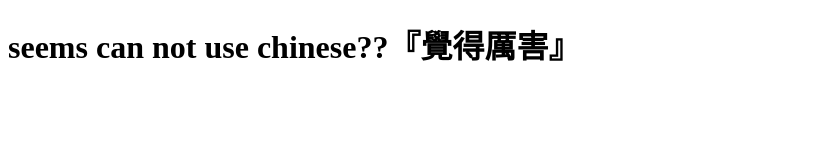
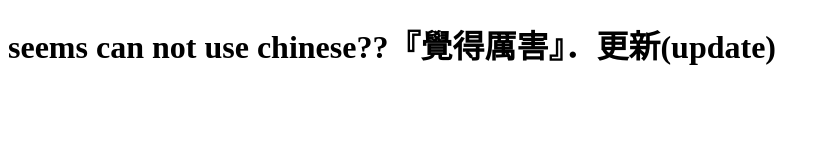
Before and after one commit to uxlaboratorio/uxlaboratorio.github.io, a plain HTML site: page index.html in a window 1280 px wide. Shown: the whole page, without its empty margins (0-829 px from the left). Drawn offline with Linux system fonts and the light colour scheme.

Commit message:
update index.html

```diff
--- a/index.html
+++ b/index.html
@@ -5,6 +5,6 @@
         <title>Hello！GitHub</title>
     </head>
     <body>
-        <h1>seems can not use chinese??『覺得厲害』</h1>
+        <h1>seems can not use chinese??『覺得厲害』．更新(update)</h1>
     </body>
 </html>
```
